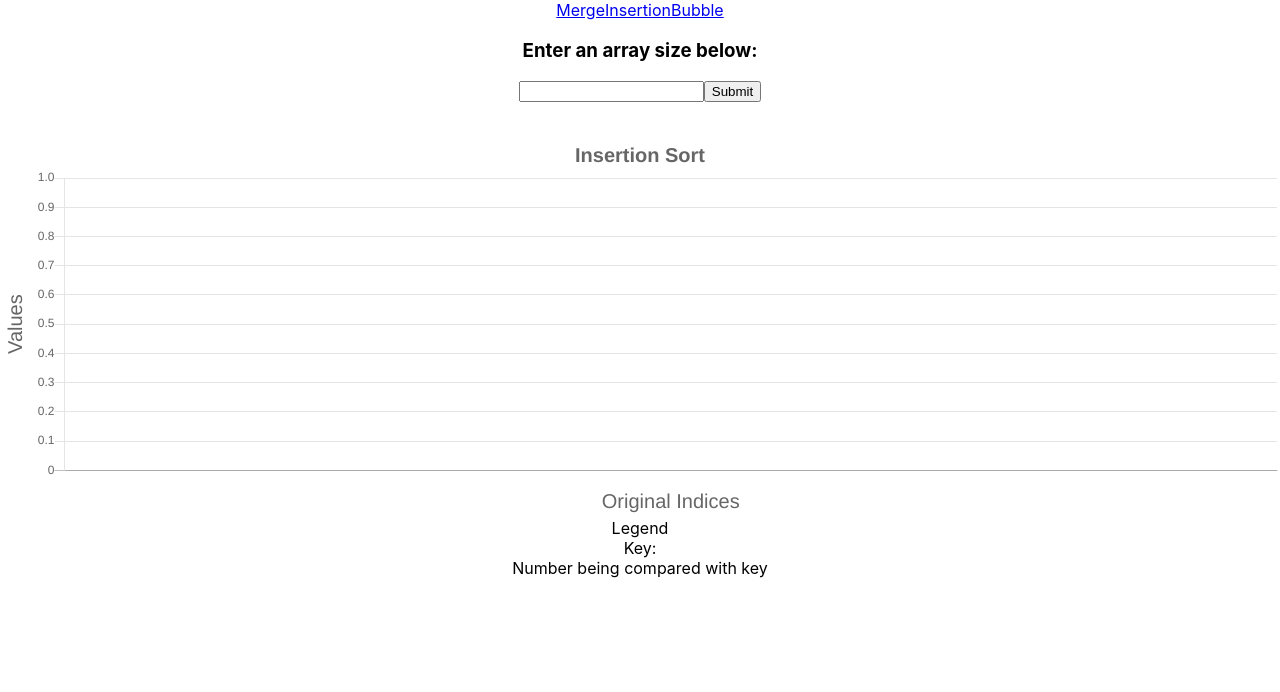
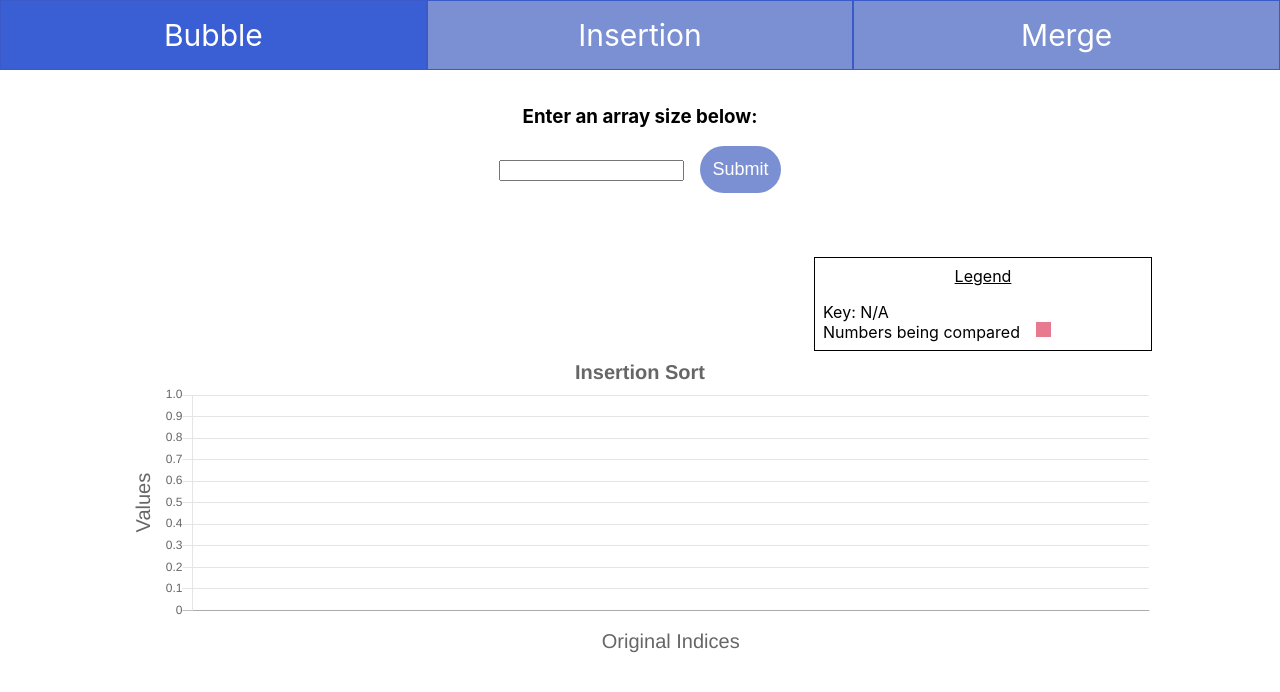
Before and after one commit to algo-vis-projects/sorting-vis, a React (Create React App) app: page /insertion in a window 1280 px wide. Shown: the top 692 px of the page. Built offline with nearby package versions, Linux system fonts and the light colour scheme.

Commit message:
Added additional styling

```diff
--- a/src/App.css
+++ b/src/App.css
@@ -1,3 +1,25 @@
 .App {
   text-align: center;
 }
+
+.nav {
+  font-size: 30px;
+  display: flex;
+  justify-content: space-around;
+  margin-bottom: 1rem;
+}
+
+.nav>a {
+  text-decoration: none;
+  display: block;
+  border: 1px solid #395ac8;
+  width: 100%;
+  padding: 1rem;
+  color: #ffffff;
+  background-color: #7b90d2;
+}
+
+.nav>a:hover {
+  background-color: #3a5ed3;
+  cursor: pointer;
+}
--- a/src/App.js
+++ b/src/App.js
@@ -7,13 +7,14 @@ function App() {
   return (
     <div className="App">
       <div className="nav">
+        <Link to="/bubble">Bubble</Link>
+        <Link to="/insertion">Insertion</Link>
         <Link to="/merge">Merge</Link>
-        <Link to="/insertion">Insertion</Link>
-        <Link to="/bubble">Bubble</Link>
       </div>
-      <Route path="/merge" component={Merge} />
-      <Route path="/insertion" component={Insertion} />
-      <Route path="/bubble" component={Bubble} />
+      <Route exact path="/merge" component={Merge} />
+      <Route exact path="/insertion" component={Insertion} />
+      <Route exact path="/bubble" component={Bubble} />
+      <Route exact path="/" component={Bubble} />
     </div>
   );
 }
--- a/src/Components.js/InputSize.css
+++ b/src/Components.js/InputSize.css
@@ -1,7 +1,22 @@
-.bubbleInput>input[type=number]::-webkit-inner-spin-button,
-.bubbleInput>input[type=number]::-webkit-outer-spin-button {
+input[type=number]::-webkit-inner-spin-button,
+input[type=number]::-webkit-outer-spin-button {
     -webkit-appearance: none;
-    -moz-appearance: textfield;
-    appearance: none;
     margin: 0;
 }
+
+button {
+    background: none;
+    border: none;
+    padding: .8rem;
+    font-size: 18px;
+    border-radius: 30px;
+    margin-left: 1rem;
+    background-color: #7b90d2;
+    color: #ffffff;
+    outline: none;
+}
+
+button:hover {
+    cursor: pointer;
+    background-color: #3a5ed3;
+}
--- a/src/SortingAlgorithms/Bubble.css
+++ b/src/SortingAlgorithms/Bubble.css
@@ -1,3 +1,9 @@
+.bubbleContainer {
+    display: flex;
+    flex-direction: column;
+    align-items: center;
+}
+
 .bubbleNumList {
     display: flex;
     justify-content: center;
@@ -7,3 +13,44 @@
 .bubbleNum {
     list-style-type: none;
 }
+
+.legendContainer {
+    width: 80%;
+    display: flex;
+    justify-content: flex-end;
+}
+
+.legend {
+    display: flex;
+    flex-direction: column;
+    border: 1px solid;
+    width: 20rem;
+    /* margin: 1rem; */
+    padding: .5rem;
+}
+
+.legendTitle {
+    text-decoration: underline;
+    margin-bottom: 1rem;
+}
+
+.legendText {
+    display: flex;
+    flex-direction: column;
+    align-items: start;
+}
+
+.comparedNum {
+    height: 15px;
+    width: 15px;
+    background-color: #e87a90;
+    margin-left: 1rem;
+}
+
+.comparedColor {
+    display: flex;
+}
+
+.bar {
+    width: 80%;
+}
--- a/src/SortingAlgorithms/Bubble.js
+++ b/src/SortingAlgorithms/Bubble.js
@@ -53,7 +53,7 @@ const Bubble = () => {
           ],
         };
         setData(data);
-      }, 50);
+      }, 500);
   }, [history]);
 
   const handleSubmit = (event) => {
@@ -86,7 +86,20 @@ const Bubble = () => {
         </ul>
       </div>
 
+      <div className="legendContainer">
+        <div className="legend">
+          <div className="legendTitle">Legend</div>
+          <div className="legendText">
+            <div className="comparedColor">
+              Numbers being compared <div className="comparedNum" />
+            </div>
+          </div>
+        </div>
+      </div>
+
+      <div className="bar">
         <Bar
+          className="bar"
           data={data}
           width={100}
           height={30}
@@ -97,6 +110,10 @@ const Bubble = () => {
               text: 'Bubble Sort',
               fontSize: 20,
               maintainAspectRatio: true,
+            },
+            legend: {
+              display: false,
+              position: 'bottom',
             },
             scales: {
               xAxes: [
@@ -137,11 +154,6 @@ const Bubble = () => {
             },
           }}
         />
-      <div>
-        Legend
-        <div>
-          Numbers being compared <div />
-        </div>
       </div>
     </div>
   );
--- a/src/SortingAlgorithms/Insertion.js
+++ b/src/SortingAlgorithms/Insertion.js
@@ -37,8 +37,8 @@ const Insertion = () => {
           values.push(obj.value)
         );
 
-        let newColors = new Array(Number(userInput)).fill('blue');
-        newColors[history[intervalCount].comparison] = 'red';
+        let newColors = new Array(Number(userInput)).fill('#7b90d2');
+        newColors[history[intervalCount].comparison] = '#e87a90';
 
         intervalCount <= history.length - 2 && intervalCount++;
 
@@ -80,6 +80,32 @@ const Insertion = () => {
         </ul>
       </div>
 
+      <div className="bubbleContent">
+        <ul className="bubbleNumList">
+          {sorted.map((obj, idx) => (
+            <li key={idx} className="bubbleNum">
+              {obj.value}
+            </li>
+          ))}
+        </ul>
+      </div>
+
+      <div className="legendContainer">
+        <div className="legend">
+          <div className="legendTitle">Legend</div>
+          <div className="legendText">
+            <div>Key: {key || 'N/A'}</div>
+            <div>
+              <div className="comparedColor">
+                Numbers being compared
+                <div className="comparedNum" />
+              </div>
+            </div>
+          </div>
+        </div>
+      </div>
+
+      <div className="bar">
         <Bar
           data={data}
           width={100}
@@ -135,16 +161,6 @@ const Insertion = () => {
             },
           }}
         />
-      <div>
-        Legend
-        <div>
-          Key: {key}
-          <div />
-        </div>
-        <div>
-          Number being compared with key
-          <div />
-        </div>
       </div>
     </div>
   );
```
Lines whose indentation alone changed are shown as unchanged.
